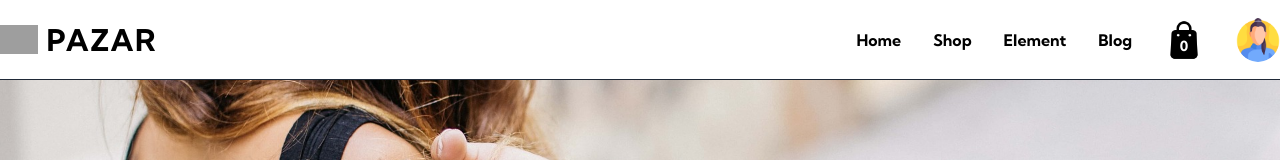
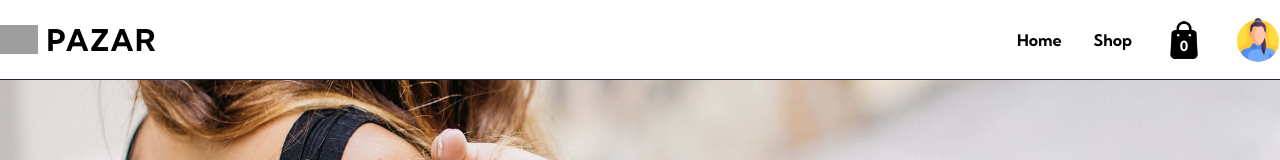
Before and after one commit to utkuoylum/pazar, a React (Vite) app: page /cart in a window 1280 px wide. Shown: the top 160 px of the page. Built offline with nearby package versions, Linux system fonts and the light colour scheme; grey boxes are pictures that could not be loaded.

Commit message:
scroll smooth

```diff
--- a/src/App.jsx
+++ b/src/App.jsx
@@ -42,7 +42,7 @@ children: [
 
 function App() {
   return (
-    <div className="font-bodyFont">
+    <div className="font-bodyFont ">
    <RouterProvider router={router}/>
     </div>
   )
--- a/src/components/Header.jsx
+++ b/src/components/Header.jsx
@@ -16,10 +16,8 @@ export default function Header() {
         </Link>
         <div className="flex gap-8 items-center">
           <ul className="flex items-center gap-8">
-            <li className="menuItems">Home</li>
-            <li className="menuItems">Shop</li>
-            <li className="menuItems">Element</li>
-            <li className="menuItems">Blog</li>
+            <Link to="/"><li className="menuItems">Home</li></Link>
+            <Link to="#products"><li className="menuItems">Shop</li></Link>
           </ul>
          <Link to="/cart"> <div className="relative">
             <img src="/assets/shopping-cart.png" alt="" className="w-10" />
--- a/src/components/Products.jsx
+++ b/src/components/Products.jsx
@@ -4,7 +4,7 @@ export default function Products({products}) {
 
 
   return (
-    <div className="py-10">
+    <div className="py-10" id="products">
       <div className="flex flex-col gap-4 items-center h-[10rem]">
         <h1 className="text-2xl bg-black text-white py-2 w-80 text-center">
           Let's shop all day
--- a/src/index.css
+++ b/src/index.css
@@ -8,3 +8,6 @@
 .menuItems {
     @apply text-base text-black font-bold hover:text-orange-900 hover:underline underline-offset-2 decoration-[1px] cursor-pointer;
 }
+* {
+    @apply scroll-smooth
+}
```
